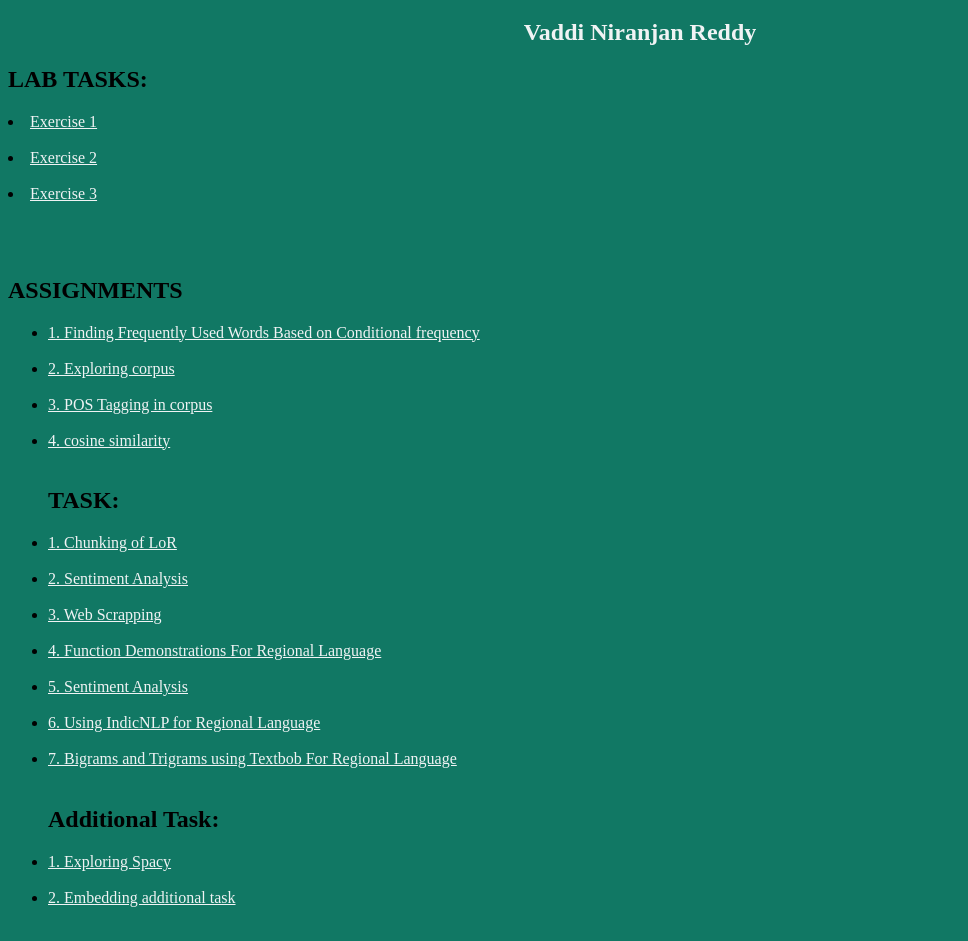
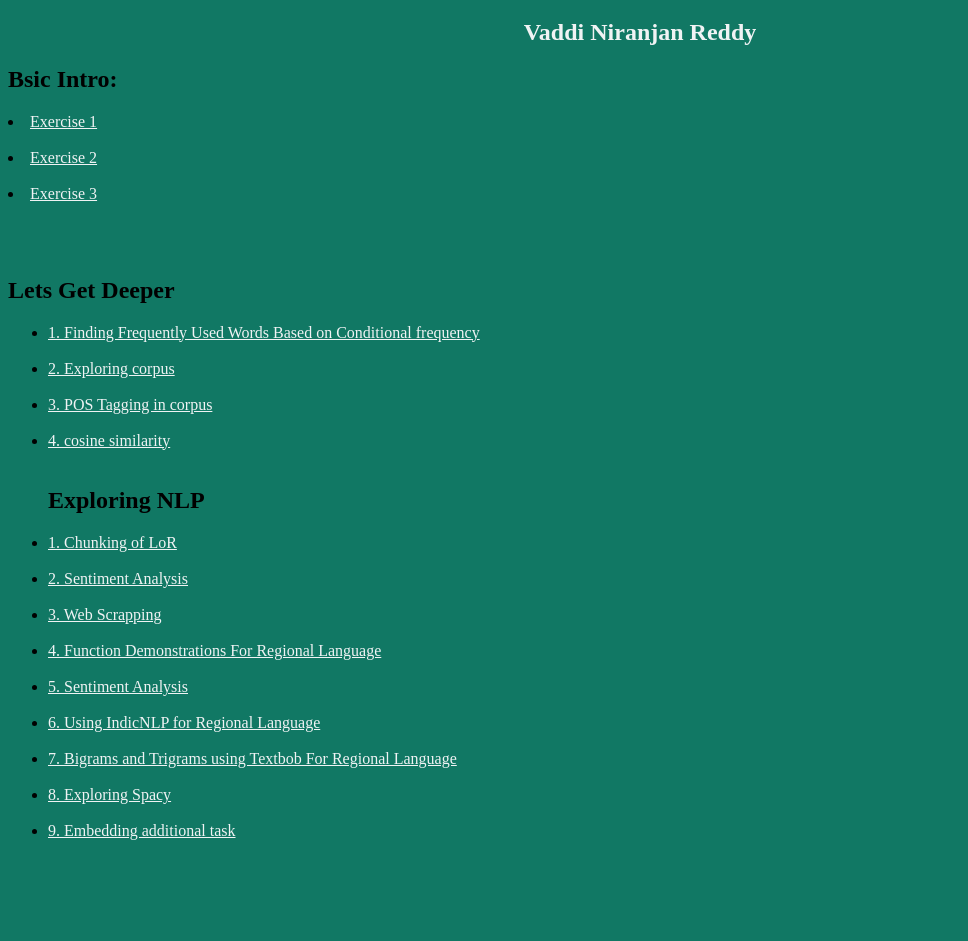
Before and after one commit to vaddiniranjanreddy/niranjanreddy2678.github.io, a plain HTML site: page index.html in a window 1280 px wide. Shown: the part 61-1002 px from the top of the page, without its empty margins (0-968 px from the left). After the commit the page ends 935 px from the top, so only its background shows below. Drawn offline with Linux system fonts and the light colour scheme.

Commit message:
Update index.html

```diff
--- a/index.html
+++ b/index.html
@@ -7,18 +7,18 @@
 <h1 style="color:yellow;text-align:center">Statistical Natural Language Processing</h1>
 <h2 style="color:#F0F3F4;text-align:center">Vaddi Niranjan Reddy</h2>
 
-<h2>LAB TASKS:</h2>
+<h2>Bsic Intro:</h2>
 <li><a href="https://github.com/niranjanreddy2678/niranjanreddy2678.github.io/blob/master/Exercise%201%20%2022-05-2020.ipynb"style="color:#F0F3F4;">Exercise 1</a></li></br>
 <li><a href="https://github.com/niranjanreddy2678/niranjanreddy2678.github.io/blob/master/Exercise%202%2029-05-2020.ipynb"style="color:#F0F3F4;">Exercise 2</a></li></br>
 <li><a href="https://github.com/niranjanreddy2678/niranjanreddy2678.github.io/blob/master/Exercise%203.ipynb"style="color:#F0F3F4;">Exercise 3</a></li></br>
 <br></br>
-<h2>ASSIGNMENTS</h2>
+<h2>Lets Get Deeper</h2>
 <ul>
 <li><a href="https://github.com/niranjanreddy2678/niranjanreddy2678.github.io/blob/master/Assignment%201.ipynb"style="color:#F0F3F4;">1. Finding Frequently Used Words Based on Conditional frequency</a></li></br>
 <li><a href="https://github.com/niranjanreddy2678/niranjanreddy2678.github.io/blob/master/Assignment%202.pdf"style="color:#F0F3F4;">2. Exploring corpus</a></li></br>
 <li><a href="https://github.com/niranjanreddy2678/niranjanreddy2678.github.io/blob/master/Assignment%203.ipynb"style="color:#F0F3F4;">3. POS Tagging in corpus</a></li></br>
 <li><a href="https://github.com/niranjanreddy2678/niranjanreddy2678.github.io/blob/master/Assignment%204.ipynb"style="color:#F0F3F4;">4. cosine similarity</a></li></br>
-<h2>TASK:</h2>
+<h2>Exploring NLP</h2>
 <li><a href="https://github.com/niranjanreddy2678/niranjanreddy2678.github.io/blob/master/Chunking%20of%20lor.ipynb"style="color:#F0F3F4;">1. Chunking of LoR</a></li></br>
 <li><a href="https://github.com/niranjanreddy2678/niranjanreddy2678.github.io/blob/master/Sentiment%20Analysis.ipynb"style="color:#F0F3F4;">2. Sentiment Analysis</a></li></br>
 <li><a href="https://github.com/niranjanreddy2678/niranjanreddy2678.github.io/blob/master/WebScrapping%20and%20getting%20NER.ipynb"style="color:#F0F3F4;">3. Web Scrapping</a></li></br>
@@ -26,9 +26,8 @@
 <li><a href="https://github.com/niranjanreddy2678/niranjanreddy2678.github.io/blob/master/Sentiment%20Analysis.ipynb"style="color:#F0F3F4;">5. Sentiment Analysis</a></li></br>
 <li><a href="https://github.com/niranjanreddy2678/niranjanreddy2678.github.io/blob/master/Using%20Indic1%20.ipynb"style="color:#F0F3F4;">6. Using IndicNLP for Regional Language </a></li></br>
 <li><a href="https://github.com/niranjanreddy2678/niranjanreddy2678.github.io/blob/master/Bigrams%20and%20Trigrams%20Using%20Textblob.ipynb"style="color:#F0F3F4;">7. Bigrams and Trigrams using Textbob For Regional Language </a></li></br>
-<h2>Additional Task:</h2>
-<li><a href="https://github.com/niranjanreddy2678/niranjanreddy2678.github.io/blob/master/EXploring%20spaCy.ipynb"style="color:#F0F3F4;">1. Exploring Spacy</a></li></br>
-<li><a href="https://github.com/niranjanreddy2678/niranjanreddy2678.github.io/blob/master/embedding.ipynb"style="color:#F0F3F4;">2. Embedding additional task</a></li></br>
+<li><a href="https://github.com/niranjanreddy2678/niranjanreddy2678.github.io/blob/master/EXploring%20spaCy.ipynb"style="color:#F0F3F4;">8. Exploring Spacy</a></li></br>
+<li><a href="https://github.com/niranjanreddy2678/niranjanreddy2678.github.io/blob/master/embedding.ipynb"style="color:#F0F3F4;">9. Embedding additional task</a></li></br>
 </ul>
 </body>
 </html>
```
